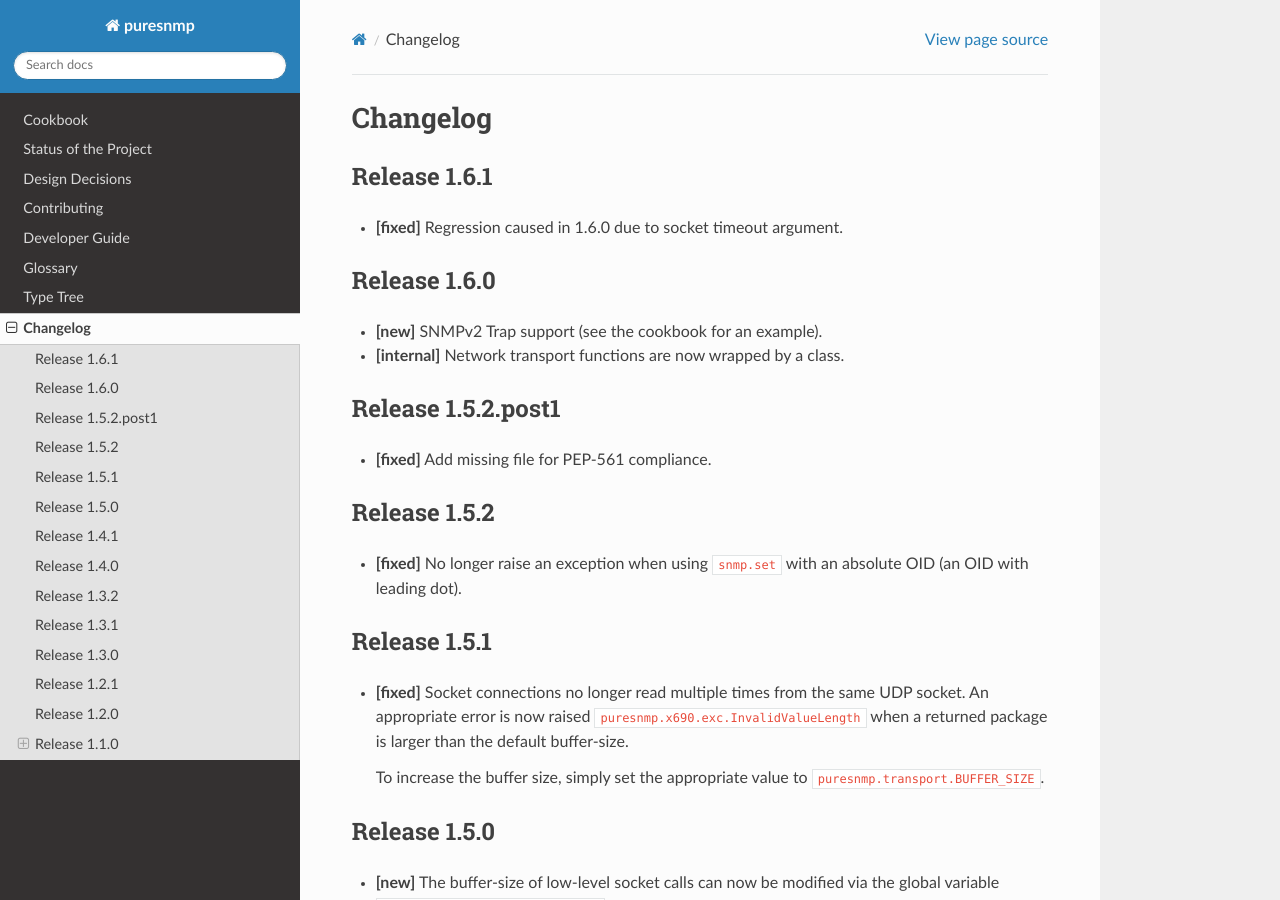
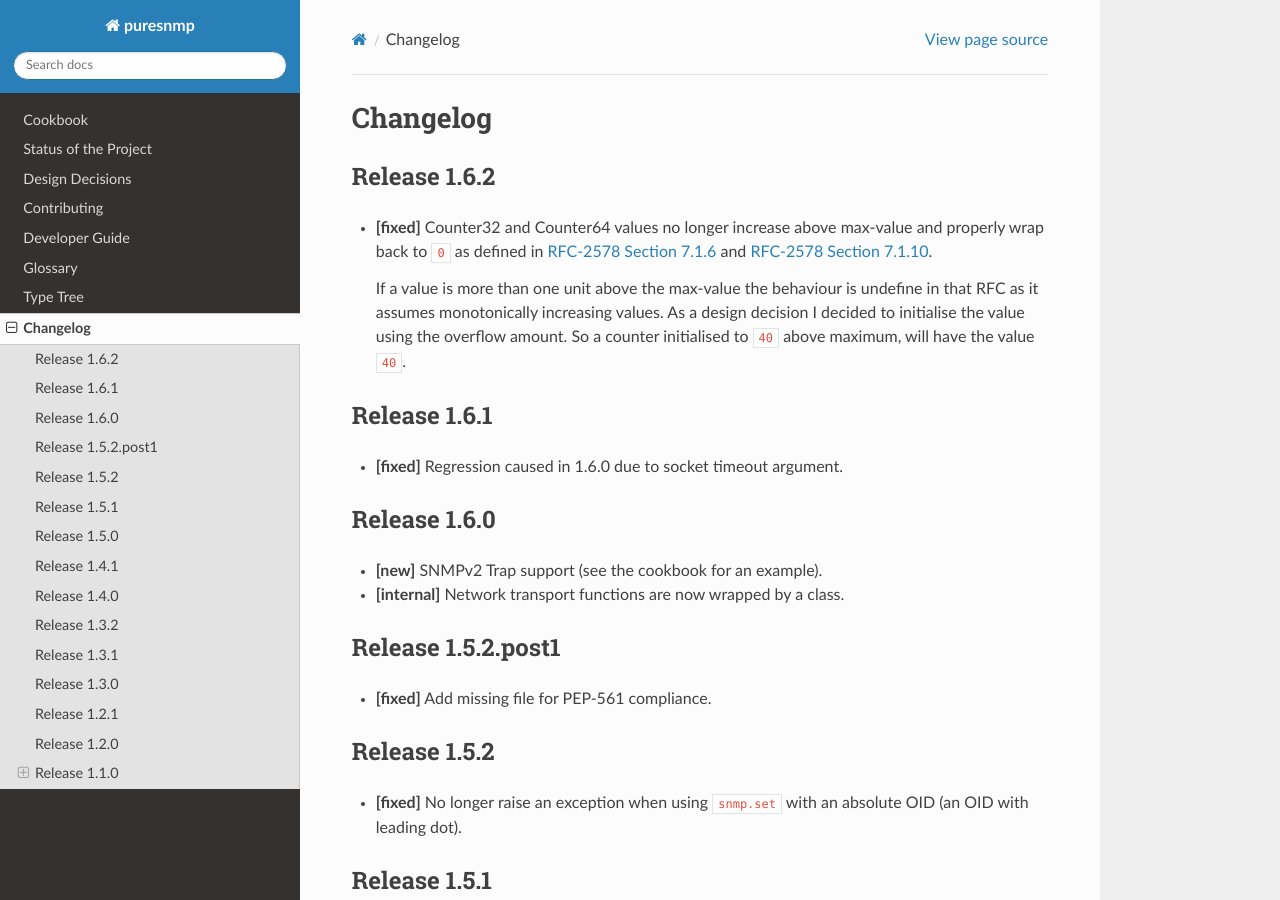
Before and after one commit to exhuma/puresnmp, a Sphinx documentation site: the page built from docs/changelog.rst, in a window 1280 px wide and 900 px high. Built offline with Sphinx 7.4.7 and the Read the Docs theme 2.0.0, drawn with Linux system fonts in a browser that asks for light colours; the version number could not be read and is left out.

Commit message:
Update changelog

```diff
--- a/docs/changelog.rst
+++ b/docs/changelog.rst
@@ -1,5 +1,18 @@
 Changelog
 =========
+
+Release 1.6.2
+~~~~~~~~~~~~~
+
+* **[fixed]** Counter32 and Counter64 values no longer increase above max-value
+  and properly wrap back to ``0`` as defined in `RFC-2578 Section 7.1.6
+  <https://tools.ietf.org/html/rfc2578#section-7.1.6>`_ and `RFC-2578 Section
+  7.1.10 <https://tools.ietf.org/html/rfc2578#section-7.1.10>`_.
+
+  If a value is more than one unit above the max-value the behaviour is
+  undefine in that RFC as it assumes monotonically increasing values. As a
+  design decision I decided to initialise the value using the overflow amount.
+  So a counter initialised to ``40`` above maximum, will have the value ``40``.
 
 Release 1.6.1
 ~~~~~~~~~~~~~
```
